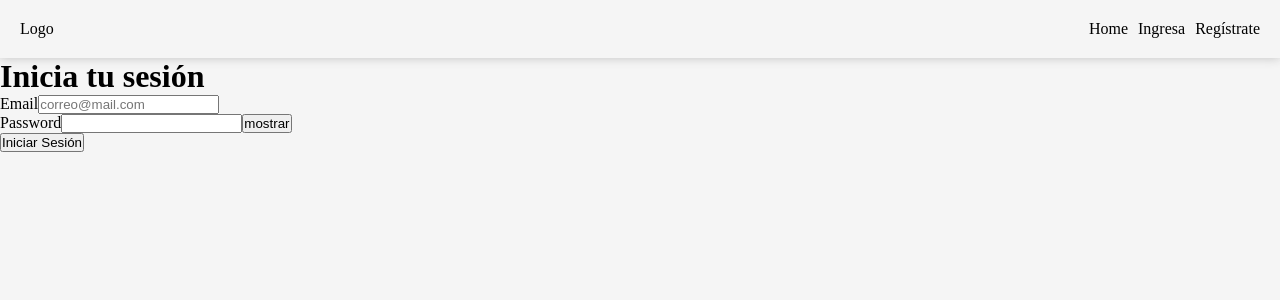
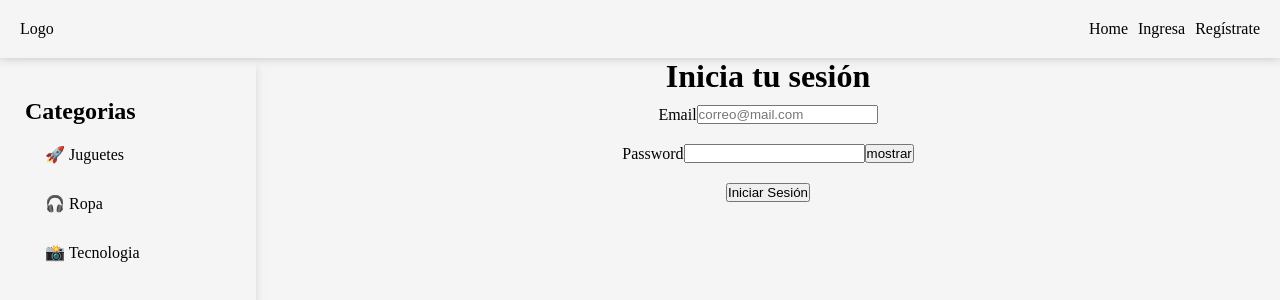
Before and after one commit to joelLozano/ecommerce, a React (Vite) app: page /login in a window 1280 px wide. Shown: the top 300 px of the page. Built offline with nearby package versions, Linux system fonts and the light colour scheme.

Commit message:
Added aside and some Login styles

```diff
--- a/src/main.jsx
+++ b/src/main.jsx
@@ -12,9 +12,9 @@ ReactDOM.createRoot(document.getElementById('root')).render(
     <BrowserRouter>
       <NavBar />
       <div className='main-content'>
-        {/* <Aside className="main-aside"/> */}
+        <Aside className="main-aside"/>
       </div>
-      <RoutesIndex />
+        <RoutesIndex />
     </BrowserRouter>
   </React.StrictMode>,
 )
--- a/src/pages/login/Login.jsx
+++ b/src/pages/login/Login.jsx
@@ -1,4 +1,5 @@
 import { useState } from "react"
+import './Login.scss'
 
 export default function Login() {
 //Paso 2: Crear estados para guardar los valores del formulario
@@ -20,12 +21,11 @@ const handleSubmit = (event) => {
 
 //Paso 1: Crear formulario base
   return (
-    <div>
-      <div>
-        <h1>Inicia tu sesión</h1>
-        <form onSubmit={handleSubmit}>
+      <div className="form-container">
+        <h1 className="form-container__title">Inicia tu sesión</h1>
+        <form onSubmit={handleSubmit} className="form">
             {/*Paso 3: Guardar cada cambio de cada input en su estado correspondiente */}
-            <div>
+            <div className="form__form-group">
                 <label htmlFor="email">Email</label>
                 <input
                     type="text"
@@ -37,7 +37,7 @@ const handleSubmit = (event) => {
                 />
             </div>
 
-            <div>
+            <div className="form__form-group">
                 <label htmlFor="password">Password</label>
                 <input
                     type={mostrarPassword ? 'text' : 'password'}
@@ -51,13 +51,12 @@ const handleSubmit = (event) => {
                 </button>
             </div>
 
-            <div>
+            <div className="form__form-group">
                 <button type="submit">
                     Iniciar Sesión
                 </button>
             </div>
         </form>
       </div>
-    </div>
   )
 }
--- a/src/pages/login/Login.scss
+++ b/src/pages/login/Login.scss
@@ -0,0 +1,22 @@
+@import '../../index.scss';
+
+.form-container__title {
+    text-align: center;
+}
+
+.form-container {
+    margin-left: 20%;
+    .form {
+        margin: 10px;
+        .form__form-group {
+            @include center;
+            margin-bottom: 20px;
+        }
+        .form__form-group__label {
+            margin-right: 10px;
+        }
+        .form__form-group__button {
+            padding: 5px;
+        }
+    }
+}
```
